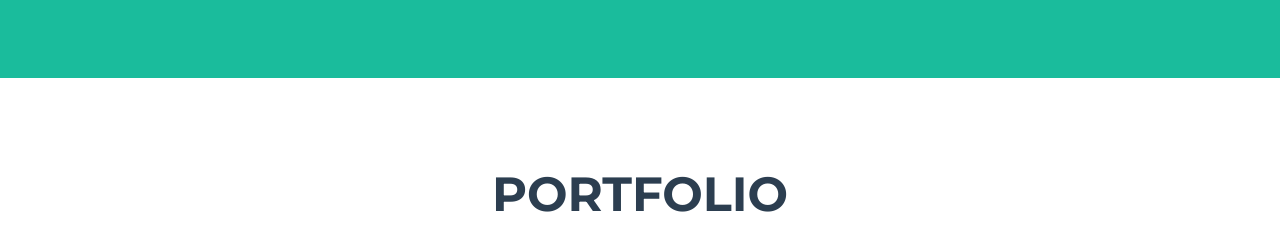
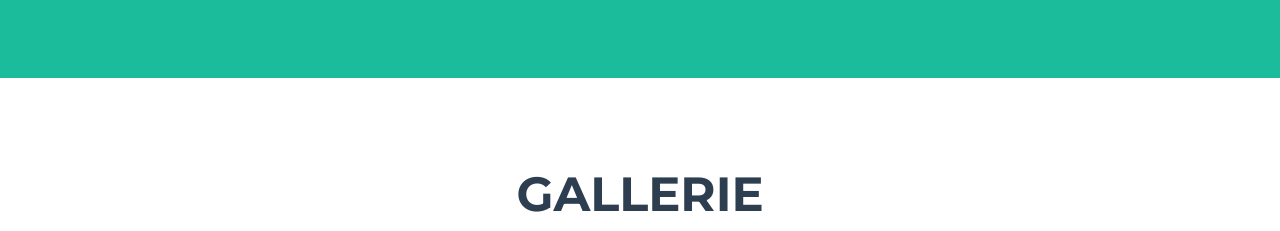
Before and after one commit to Lindy974/portfolio, a plain HTML site: page index.html in a window 1280 px wide. Shown: the part 702-933 px from the top of the page. Drawn offline with nearby package versions, Linux system fonts and the light colour scheme.

Commit message:
Update index.html

```diff
--- a/index.html
+++ b/index.html
@@ -55,7 +55,7 @@
         <section class="page-section portfolio" id="portfolio">
             <div class="container">
                 <!-- Portfolio Section Heading-->
-                <h2 class="page-section-heading text-center text-uppercase text-secondary mb-0">Portfolio</h2>
+                <h2 class="page-section-heading text-center text-uppercase text-secondary mb-0">Gallerie</h2>
                 <!-- Icon Divider-->
                 <div class="divider-custom">
                     <div class="divider-custom-line"></div>
```
